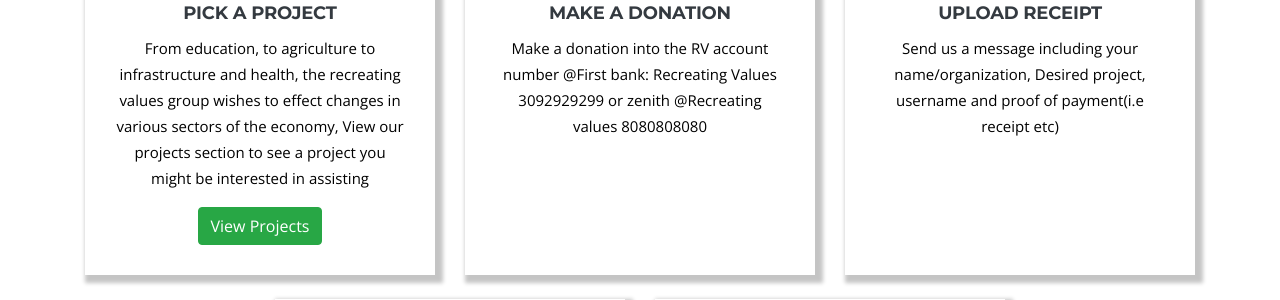
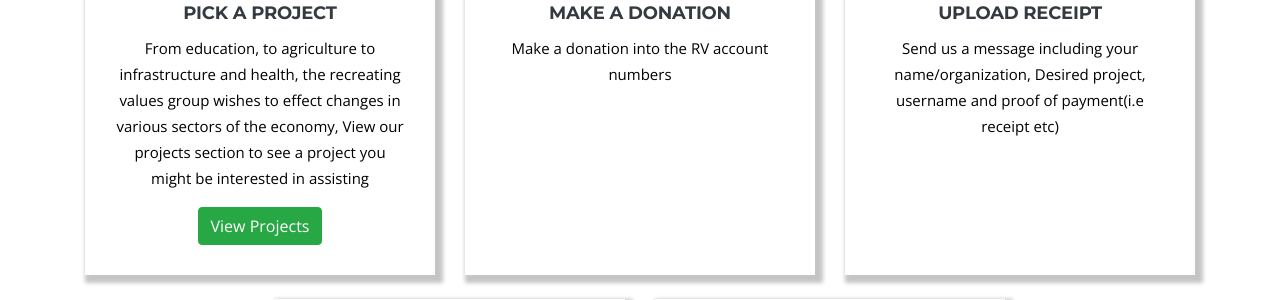
Before and after one commit to Ijerry-cloud/recreating-values, a Django app: page /support/ in a window 1280 px wide. Shown: the part 1062-1362 px from the top of the page. Run offline with Django 3.2, Linux system fonts and the light colour scheme; some libraries are stand-ins or nearby versions.

Commit message:
remove bank details

```diff
--- a/home/templates/home/landing/support.html
+++ b/home/templates/home/landing/support.html
@@ -43,8 +43,7 @@
             </span>
             <div class="ts-service-box-content">
               <h4 class="text-dark">Make a donation</h4>
-              <p>Make a donation into the RV account number @First bank: Recreating Values 3092929299
-                or zenith @Recreating values 8080808080
+              <p>Make a donation into the RV account numbers
               </p>
             </div>
           </div>
@@ -94,19 +93,19 @@
 
       <div class="gap-60"></div>
 
-      <div class="row mt-4 justify-content-center">
+      <!--  bank details pf the org
+         <div class="row mt-4 justify-content-center">
         <div class="col-md-4 mt-4 justify-content-center">
           <h4 class="text-dark">NAME: Recreating Values</h4>
           <h4 class="text-dark">ACCOUNT NUMBER: 8989898989</h4>
           <img src="{% static "images/funds/fbn.jpg" %}" alt="">
-        </div><!-- Col 1 end -->
-
+        </div>
         <div class="col-md-4 mt-4 justify-content-center">
           <h4 class="text-dark">NAME: Recreating Values</h4>
           <h4 class="text-dark">ACCOUNT NUMBER: 8989898989</h4>
           <img src="{% static "images/funds/zenith.jpg" %}" alt="">
-        </div><!-- Col 1 end -->
-      </div><!-- 1st row end -->
+        </div>
+      </div> -->
 
     </div><!-- Conatiner end -->
   </section><!-- Main container end -->
```
